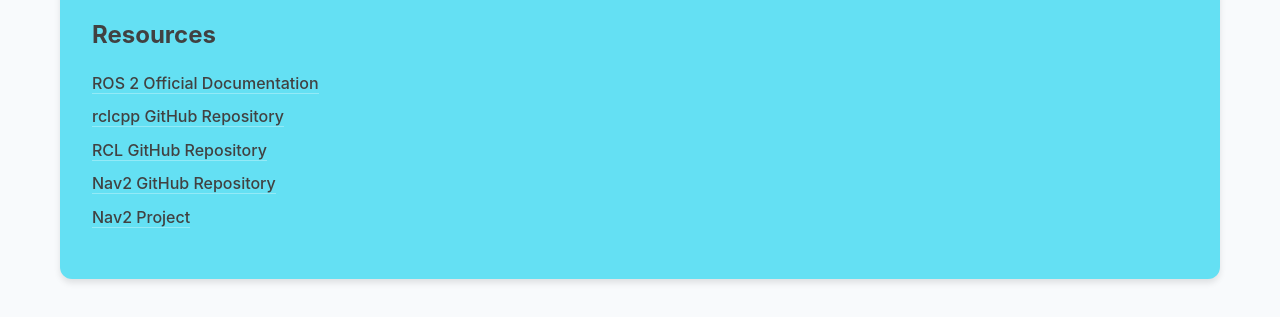
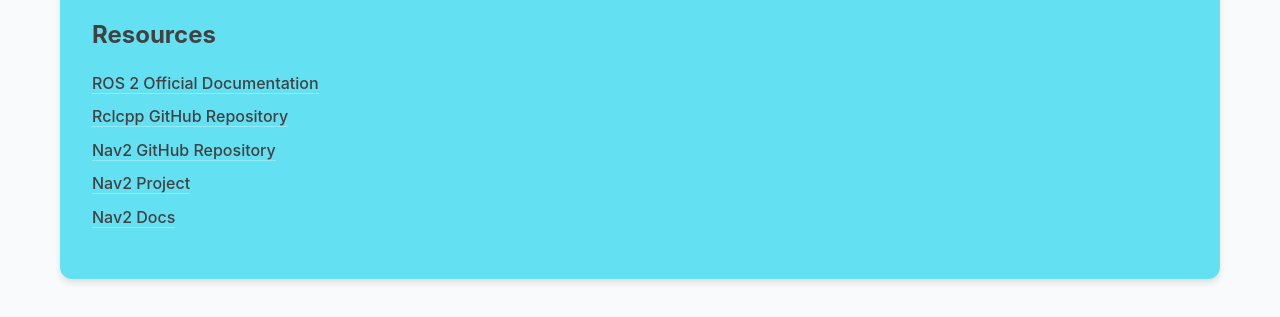
Before and after one commit to ros-navigation/rosdox.nav2.org, a Jekyll site: the page built from index.md, in a window 1280 px wide and 900 px high, scrolled down 899 px. Shown: the part 372-689 px from the top of the window. Built offline with Jekyll 4.4.1, drawn with Linux system fonts in a browser that asks for light colours.

Commit message:
Adding more references

```diff
--- a/_layouts/home.html
+++ b/_layouts/home.html
@@ -51,10 +51,10 @@
     <h2>Resources</h2>
     <ul class="resources-list">
       <li><a href="https://docs.ros.org/" target="_blank">ROS 2 Official Documentation</a></li>
-      <li><a href="https://github.com/ros2/rclcpp" target="_blank">rclcpp GitHub Repository</a></li>
-      <li><a href="https://github.com/ros2/rcl" target="_blank">RCL GitHub Repository</a></li>
+      <li><a href="https://github.com/ros2/rclcpp" target="_blank">Rclcpp GitHub Repository</a></li>
       <li><a href="https://github.com/ros-navigation/navigation2" target="_blank">Nav2 GitHub Repository</a></li>
       <li><a href="https://nav2.org/" target="_blank">Nav2 Project</a></li>
+      <li><a href="https://docs.nav2.org/" target="_blank">Nav2 Docs</a></li>
     </ul>
   </div>
 </div>
--- a/index.md
+++ b/index.md
@@ -38,7 +38,7 @@
 ## Resources
 
 - [ROS 2 Official Documentation](https://docs.ros.org/)
-- [rclcpp GitHub Repository](https://github.com/ros2/rclcpp)
-- [RCL GitHub Repository](https://github.com/ros2/rcl)
+- [Rclcpp GitHub Repository](https://github.com/ros2/rclcpp)
 - [Nav2 GitHub Repository](https://github.com/ros-navigation/navigation2)
 - [Nav2 Project](https://nav2.org/)
+- [Nav2 Docs](https://docs.nav2.org/)
```
